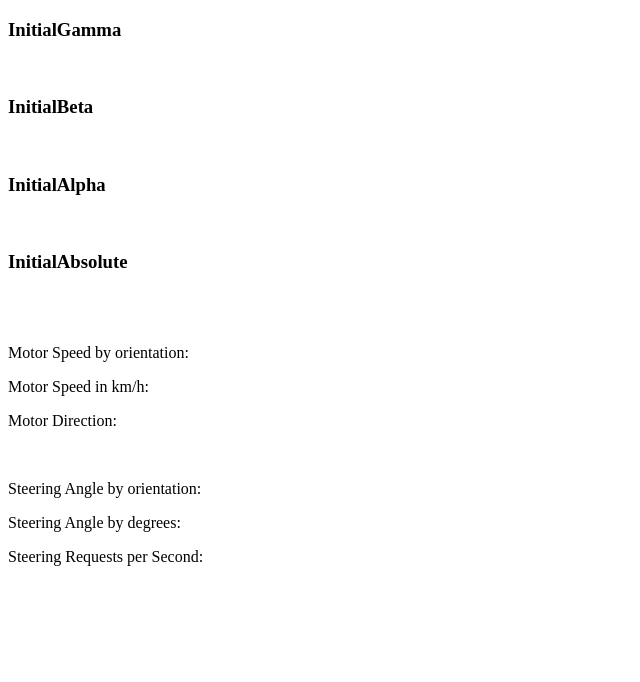
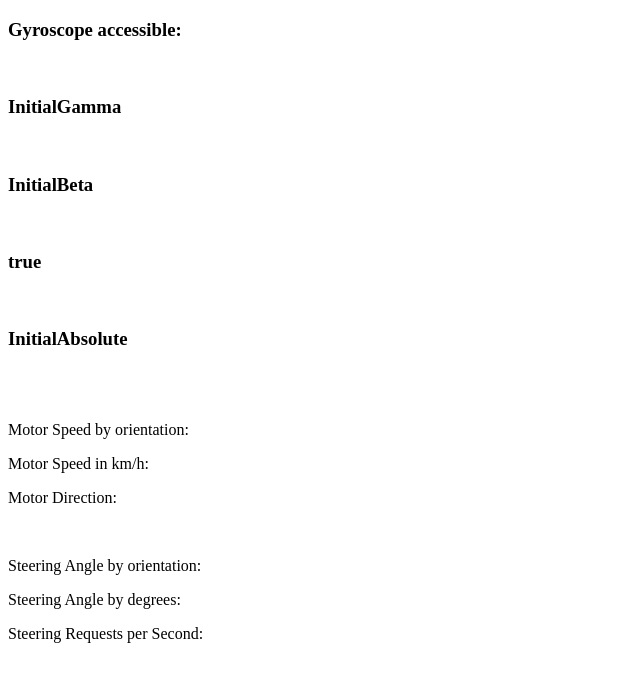
Before and after one commit to DoganM95/IoT-Rc-Car, a website: page RaspberryPi/Software/src/main/javascript/index.html in a window 1280 px wide. Shown: the whole page, without its empty margins (0-640 px from the left). Drawn offline with nearby package versions, Linux system fonts and the light colour scheme; no server answers.

Commit message:
added gyro existanceindicator

```diff
--- a/RaspberryPi/Software/src/main/javascript/index.html
+++ b/RaspberryPi/Software/src/main/javascript/index.html
@@ -1,5 +1,6 @@
 <!DOCTYPE html>
 <html>
+
 <head>
   <link rel="manifest" href="manifest.json" />
   <script src="https://cdnjs.cloudflare.com/ajax/libs/socket.io/2.0.3/socket.io.js"></script>
@@ -9,6 +10,9 @@
 
 <body>
   <div id="sensors">
+    <h3 id="gamma">Gyroscope accessible:</h3>
+    <p id="gyrodefined"></p>
+    <br />
     <h3 id="gamma">InitialGamma</h3>
     <br />
     <h3 id="beta">InitialBeta</h3>
@@ -94,8 +98,12 @@
     // MAIN
     //---------------------------------------------------------------------
 
-      window.addEventListener("load", function() {
-        //DOM
+    window.addEventListener("load", function () {
+      if (typeof Gyroscope === "function") {
+        document.getElementById("alpha").innerText = "true"
+      } else {
+        document.getElementById("alpha").innerText = "false"
+      }
       const alpha = document.getElementById("alpha");
       const beta = document.getElementById("beta");
       const gamma = document.getElementById("gamma");
@@ -109,16 +117,19 @@
 
       socket.on("motorSpeedSocket", data => {
         //when motor-speed changes, receive the speed via socket
-          thisClient.car.engine.speed.value = data; //set thisClient.car.engine.speed.value's value to the current speed
+        thisClient.car.engine.speed.value =
+          data; //set thisClient.car.engine.speed.value's value to the current speed
         console.log(
-            "received current thisClient.car.engine.speed.value via socket: " + thisClient.car.engine.speed.value
+          "received current thisClient.car.engine.speed.value via socket: " + thisClient.car.engine.speed
+          .value
         );
       });
 
       socket.on("servoAngleSocket", data => {
         thisClient.car.steering.angle.value = data;
         console.log(
-            "received current thisClient.car.steering.angle.value via Socket: " + thisClient.car.steering.angle.value
+          "received current thisClient.car.steering.angle.value via Socket: " + thisClient.car.steering.angle
+          .value
         );
       });
 
@@ -129,12 +140,14 @@
         ) {
           case 40: //backward
             if (thisClient.car.engine.speed.value > 0) {
-                socket.emit("motorSocket", thisClient.car.engine.speed.value - thisClient.car.engine.speed.increment);
+              socket.emit("motorSocket", thisClient.car.engine.speed.value - thisClient.car.engine.speed
+                .increment);
             }
             break;
           case 38: //forward
             if (thisClient.car.engine.speed.value < 255) {
-                socket.emit("motorSocket", thisClient.car.engine.speed.value + thisClient.car.engine.speed.increment);
+              socket.emit("motorSocket", thisClient.car.engine.speed.value + thisClient.car.engine.speed
+                .increment);
             }
             break;
           case 53: //Full Speed or stop (like play pause)
@@ -241,4 +254,5 @@
     }
   </script>
 </body>
+
 </html>
```
Lines whose indentation alone changed are shown as unchanged.
